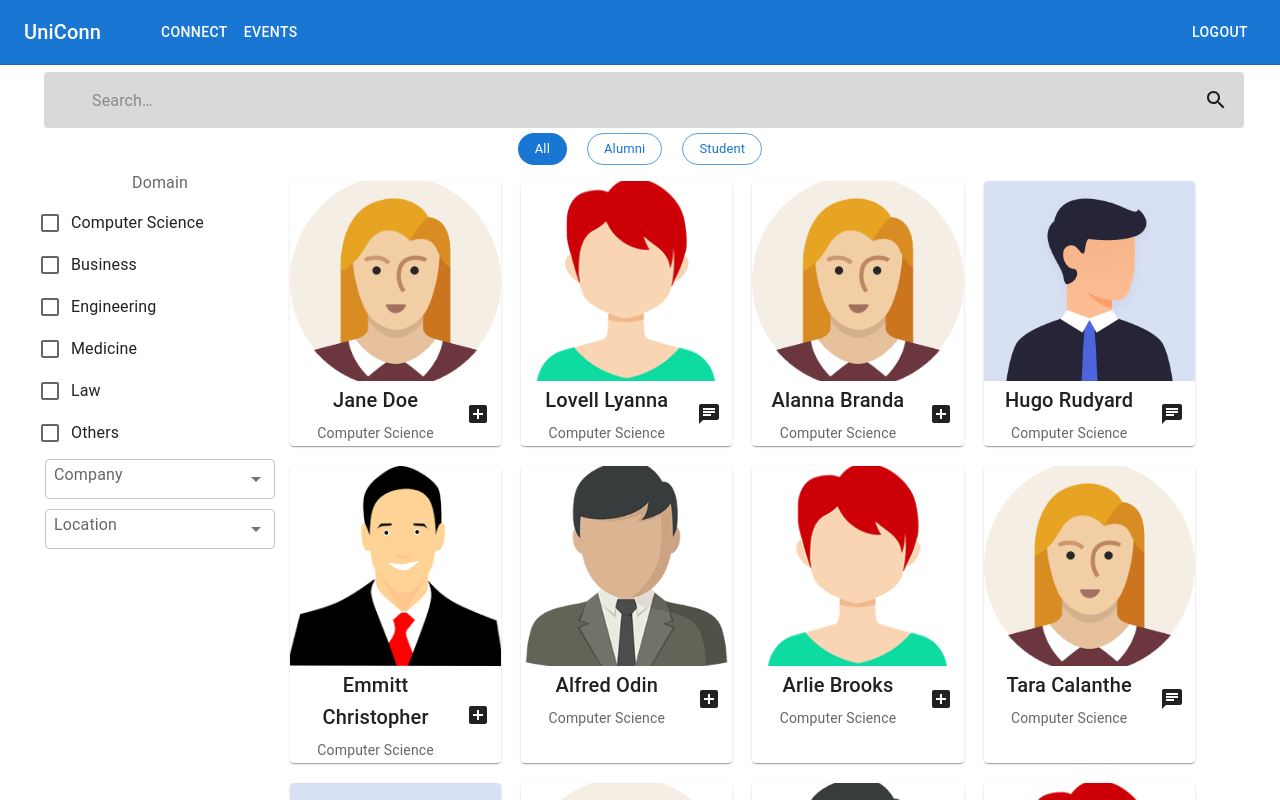
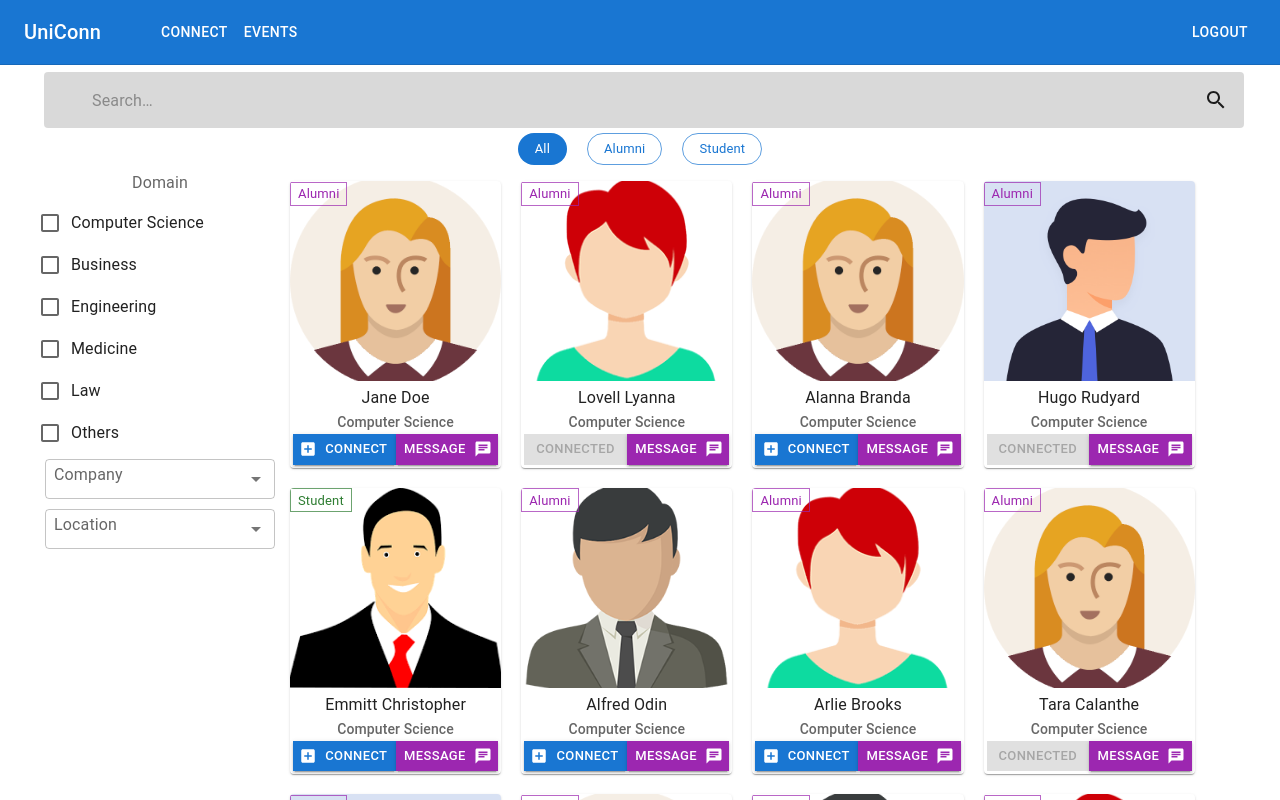
Before and after one commit to Jason10897/UniConn, a React (Create React App) app: page /search in a window 1280 px wide. Both pictures are taken after a click on the button "All". Shown: the top 800 px of the page. Built offline with nearby package versions, Linux system fonts and the light colour scheme.

Commit message:
Style card grid

```diff
--- a/src/components/search/AlumniCard.jsx
+++ b/src/components/search/AlumniCard.jsx
@@ -6,8 +6,9 @@ import CardMedia from '@mui/material/CardMedia';
 import Typography from '@mui/material/Typography';
 import AddBoxIcon from '@mui/icons-material/AddBox';
 import React from "react";
-import { Checkbox, Tooltip } from '@mui/material';
+import { Checkbox, Chip, Tooltip } from '@mui/material';
 import ChatIcon from "@mui/icons-material/Chat";
+import { userTypes } from '../data/userData';
 
 
 export default function AlumniCard({data, onClick, isSelectable}){
@@ -15,27 +16,50 @@ export default function AlumniCard({data, onClick, isSelectable}){
     // const ConnectIcon = (data?.isConnected)?<ChatIcon/>:<AddBoxIcon/>
 
     return (
-        <Card sx={{ width: '22%',margin: '10px' }}>
+        <Card sx={{ width: '22%',margin: '10px', maxHeight: '302px', position:'relative' }}>
+          {
+            isSelectable?
+            <div style={{position:'absolute'}}>
+            <Checkbox/>
+            </div>:
+            <div style={{position:'absolute'}}>
+            {data?.type===userTypes.STUDENT?
+              <Chip variant='outlined' label="Student" color='success' size='small' sx={{borderRadius:0}}/>
+              :<Chip variant='outlined' label="Alumni" color='secondary' size='small' sx={{borderRadius:0}}/>
+            }
+          </div>
+          }
+
           <CardMedia
             component="img"
             height="200"
-            image={data?.profilePh}
+            src={data?.profilePh}
             alt="User icon"
             onClick={()=>onClick(data)}
           />
-          <CardContent sx={{display: 'flex', padding: '3px !important'}}>
+          <CardContent sx={{display: 'flex', 'flexDirection':'column', padding: '3px !important'}}>
             <div style={{display:'flex', flexDirection: 'column', flex: 1, alignItems:'left'}}>
-                <Typography gutterBottom variant="h6" component="div">
+                <Typography gutterBottom variant="subtitle1" component="div" sx={{margin:'0'}}>
                 {`${data?.firstName} ${data?.lastName}`}
                 </Typography>
-                <Typography variant="body2" color="text.secondary">
+                <Typography variant="subtitle2" color="text.secondary">
                 {data?.domain}
                 </Typography>
             </div>
-            <CardActions>
-            <Tooltip title={isSelectable ? 'Select' : (data?.isConnected)?'Message':'Connect'}>
-              {isSelectable ? <Checkbox/> : (data?.isConnected)?<ChatIcon/>:<AddBoxIcon/>}
-            </Tooltip>
+            <CardActions sx={{padding:'0px'}}>
+            {
+              !isSelectable &&
+              <div style={{margin:0, padding:0, display:'flex', width:'100%', flexDirection:'row'}}>
+                {
+                  (data?.isConnected)?
+                  <Button size="small" variant='contained' disabled sx={{margin:0, flex:1, borderRadius: 0}}>Connected</Button>
+                  :<Button size="small" variant='contained' startIcon={<AddBoxIcon />} sx={{margin:0, flex:1, borderRadius: 0}}>Connect</Button>
+                }
+                <Button size="small" variant='contained' endIcon={<ChatIcon/>} color='secondary' sx={{ margin:0, flex:1, borderRadius: 0}}>Message</Button>
+              </div>
+            }
+
+
             </CardActions>
           </CardContent>
         </Card>
--- a/src/components/search/CardGrid.jsx
+++ b/src/components/search/CardGrid.jsx
@@ -23,7 +23,7 @@ export default function CardGrid({ style, isSelectable, drawerenabled=true, data
 
     const cards = data.map((dt) => <AlumniCard data={dt} isSelectable={isSelectable} onClick={(drawerenabled)?onCardImageClick:null}/>)
     return(
-        <Box display="flex" flexWrap="wrap" style={{width:'100%', ...style}}>
+        <Box display="flex" flexWrap="wrap" style={{width:'100%', height:'fit-content', ...style}}>
             {cards.map(card => card)}
             <Drawer
             anchor='right'
```
